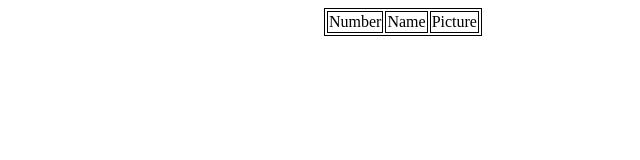
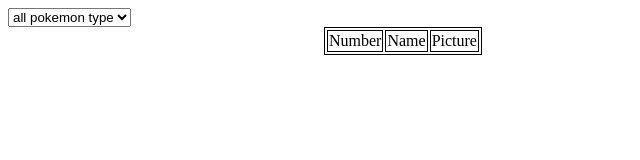
Before and after one commit to MatraiMilan/pokemon-, a website: page src/pokemon/poke.html in a window 1280 px wide. Shown: the whole page, without its empty margins (0-640 px from the left). Drawn offline with nearby package versions, Linux system fonts and the light colour scheme; no server answers.

Commit message:
dropdown added but query doesn't work

```diff
--- a/src/pokemon/poke.html
+++ b/src/pokemon/poke.html
@@ -11,6 +11,7 @@
         }
         table, td, tr {
             border: 1px solid black;
+            text-align: center;
         }
 
         #listDiv{
@@ -20,6 +21,15 @@
     </style>
 </head>
 <body>
+    <div>
+        <select id="typeSelect" onchange="queryByPokeType()">
+            <option value="0">all pokemon type</option>
+            <option value="10">fire</option>
+            <option value="11">water</option>
+            <option value="12">grass</option>
+        </select>
+    </div>
+
     <div id="listDiv">
         <table id="pokeTable">
             <thead>
@@ -27,7 +37,7 @@
                 <td>Name</td>
                 <td>Picture</td>
             </thead>
-            <tbody>
+            <tbody id="tableBody">
 
             </tbody>
         </table>
@@ -37,6 +47,7 @@
 
     $(document).ready(function () {
         $.get("http://pokeapi.co/api/v2/pokemon/?limit=20", function (data, status) {
+
             for (pokeId in data.results){
 
                 var appendTag = "<tr>" +
@@ -58,6 +69,43 @@
     })
 
 
+    function queryByPokeType() {
+        var  selectedType = document.getElementById("typeSelect").value;
+        $("#tableBody").empty();
+
+        $.get("http://pokeapi.co/api/v2/type/" + selectedType, function (data, status) {
+            var regxPattern = "/\/\d+\//"; //    /\/[0-9*]\//
+            var limit = 20;
+            if (data.pokemon.length < 20) {limit = data.pokemon.length;}
+             for (var i = 0; i < limit; i++){
+
+                 var pokeId = regxPattern.match(data.pokemon[i].url);
+                 if (pokeId != null){
+                     pokeId = pokeId[0].split("/")[1];
+
+                     var appendTag = "<tr>" +
+                             "<td>" +
+                             (pokeId) +
+                             "</td>" +
+                             "<td id='pokeName'>" +
+                             data.pokemon[i].name +
+                             "</td>" +
+                             "<td>" +
+                             "<img src='https://raw.githubusercontent.com/PokeAPI/sprites/master/sprites/pokemon/" +
+                             (pokeId) + "\.png' >"
+                     "</td>" +
+                     "</tr>>";
+
+                     $("#pokeTable tbody").append(appendTag);
+                 }
+
+
+
+             }
+        })
+    }
+
+
 
 </script>
 </body>
```
